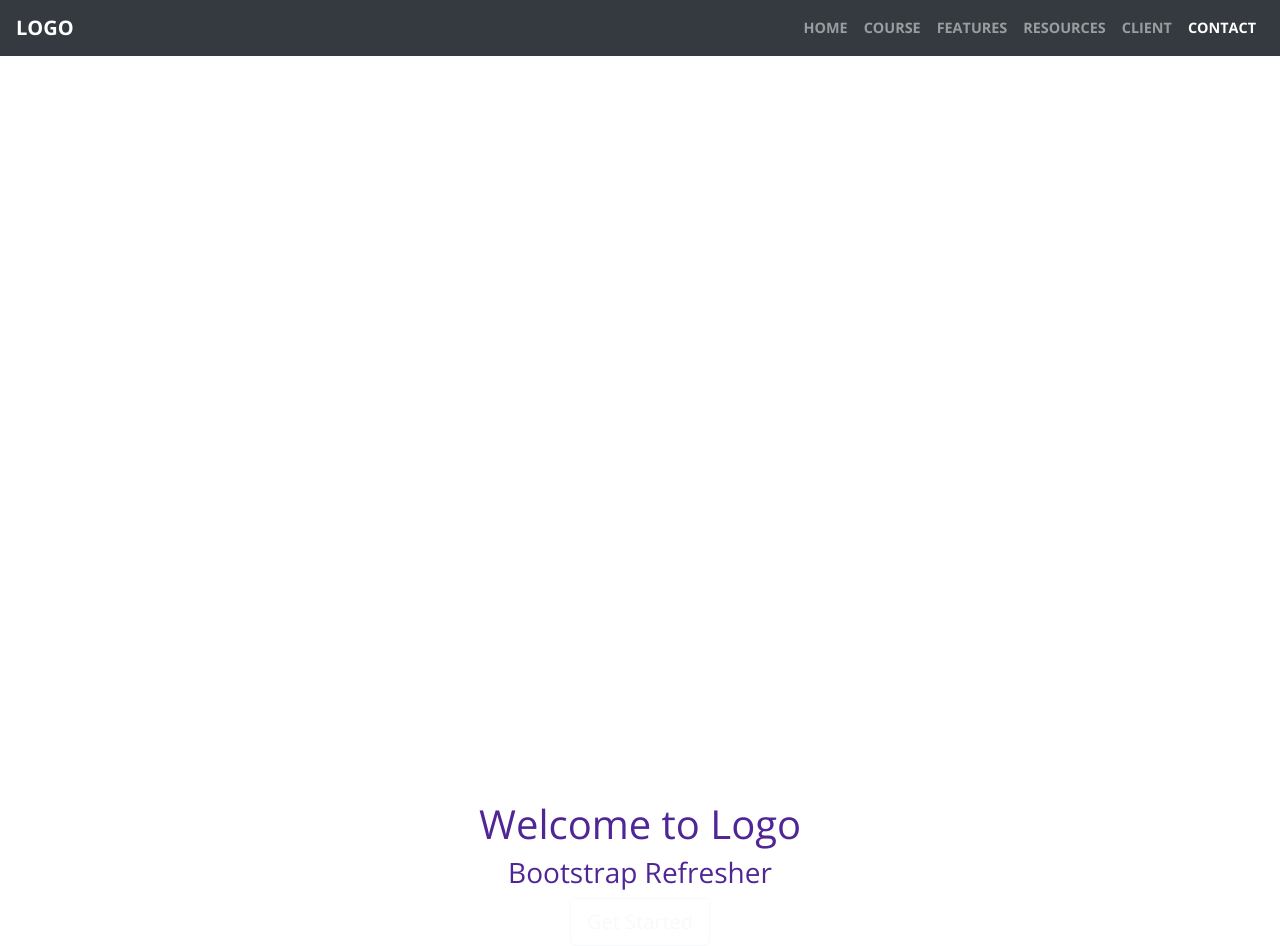
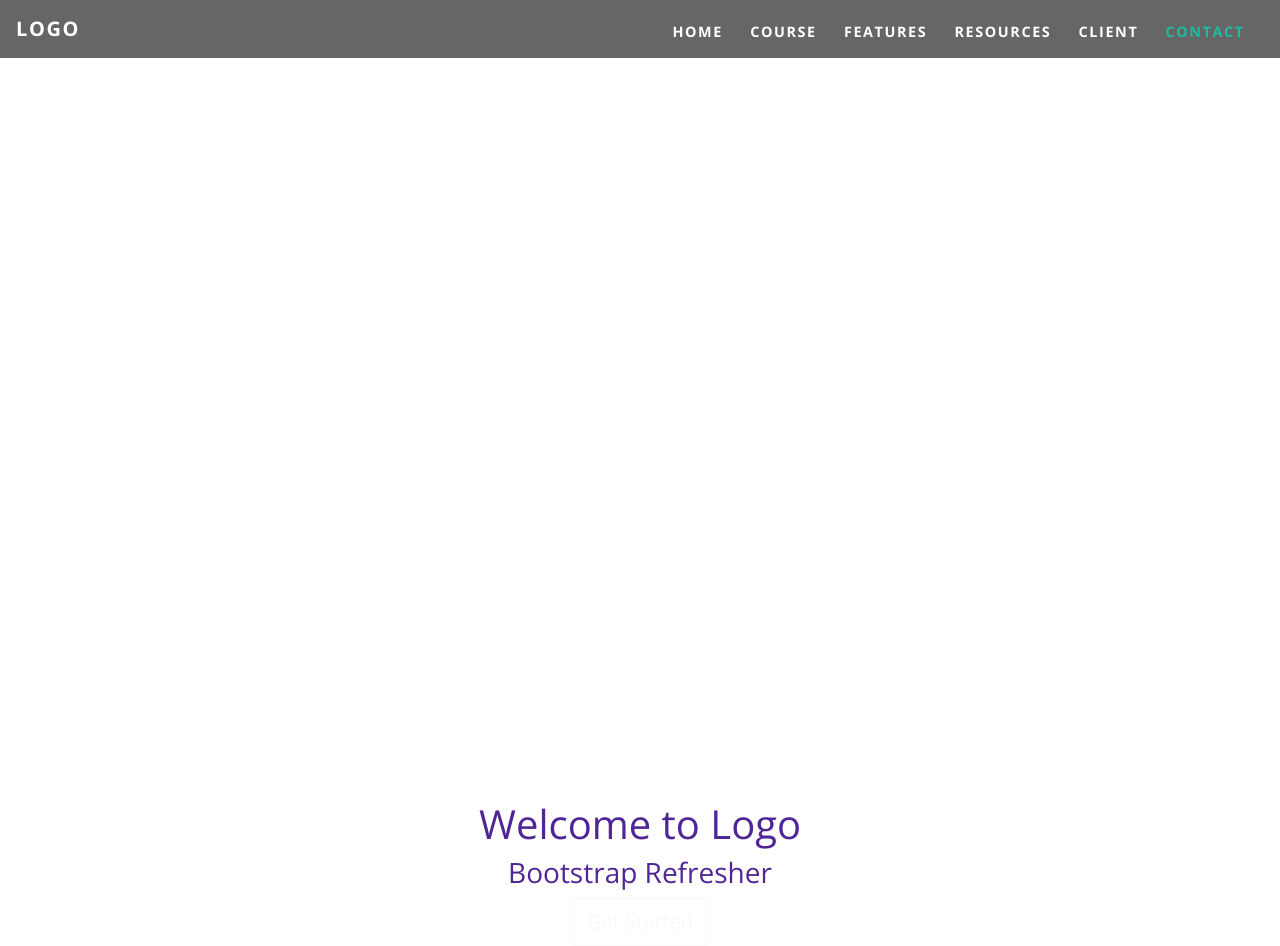
Before and after one commit to regatta28/BootstrapRefresh, a plain HTML site: page 8395 Nuno Theme Start Files/index.html in a window 1280 px wide. Drawn offline with nearby package versions, Linux system fonts and the light colour scheme.

Commit message:
Adjusted height of logo, gave nav list items padding. Nav links color on hover and active and padding

```diff
--- a/8395 Nuno Theme Start Files/style.css
+++ b/8395 Nuno Theme Start Files/style.css
@@ -13,4 +13,22 @@ body {
     text-transform: uppercase;
     font-weight: 700;
     font-size: .9em;
+    letter-spacing: .1rem;
+    background: rgba(0, 0, 0, 0.6)!important;
 }
+
+.navbar-brand a {
+    height: 2rem;
+}
+.navbar-nav li {
+    padding-right: .7rem;
+
+}
+.navbar-dark .navbar-nav .nav-link {
+    color: white;
+    padding-top: .8rem;
+}
+.navbar-dark .navbar-nav .nav-link.active,
+.navbar-dark .navbar-nav .nav-link:hover {
+    color: #1ebba3;
+}
```
